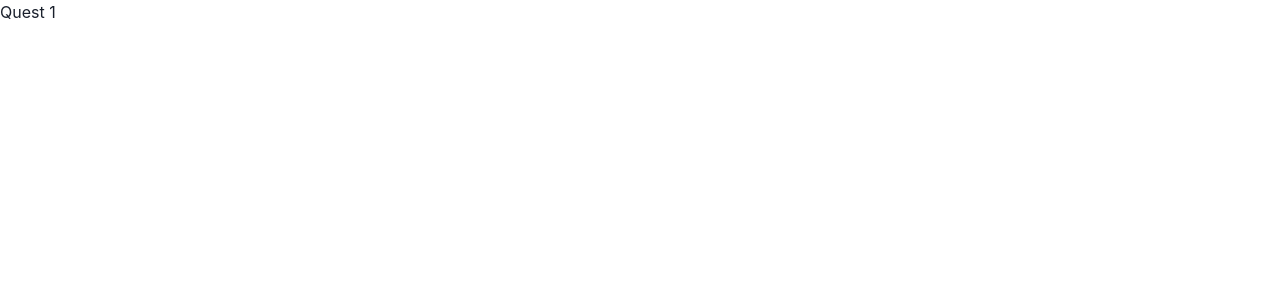
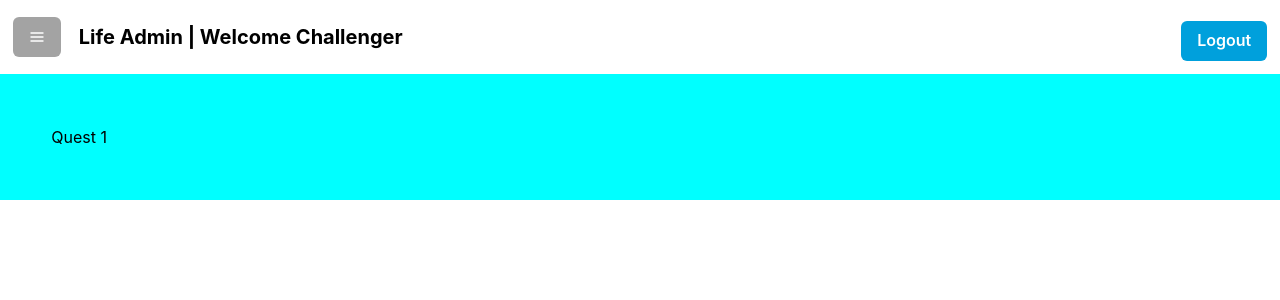
Before and after one commit to MrBenC88/TheQuestAdmin, a Next.js app: page /dashboard/quest/1 in a window 1280 px wide. Shown: the top 300 px of the page. Built offline with nearby package versions, Linux system fonts and the light colour scheme.

Commit message:
initial render for onclick on quest bundle

```diff
--- a/src/pages/dashboard.js
+++ b/src/pages/dashboard.js
@@ -15,7 +15,6 @@ const Dashboard = () => {
   return (
     <Box boxSize="100%" bgColor="orange.50">
       <DashboardHeader />
-
       <UserPanel />
     </Box>
   );
--- a/src/pages/dashboard/quest/[questId].js
+++ b/src/pages/dashboard/quest/[questId].js
@@ -1,4 +1,7 @@
 import { useRouter } from "next/router";
+
+import DashboardHeader from "../../../components/DashboardHeader";
+import { Box, Text } from "@chakra-ui/react";
 
 const QuestPage = () => {
   const router = useRouter();
@@ -7,10 +10,14 @@ const QuestPage = () => {
   // fetch the data for the quest with the given quest_id here...
 
   return (
-    <div>
-      <h1>Quest {questId}</h1>
+    <Box boxSize="100%" bgColor="orange.50">
+      <DashboardHeader />
+      <Box bgColor="aqua" p="4%">
+        <Text textColor="black">Quest {questId}</Text>
+      </Box>
+
       {/* render the quest details here... */}
-    </div>
+    </Box>
   );
 };
 
```
